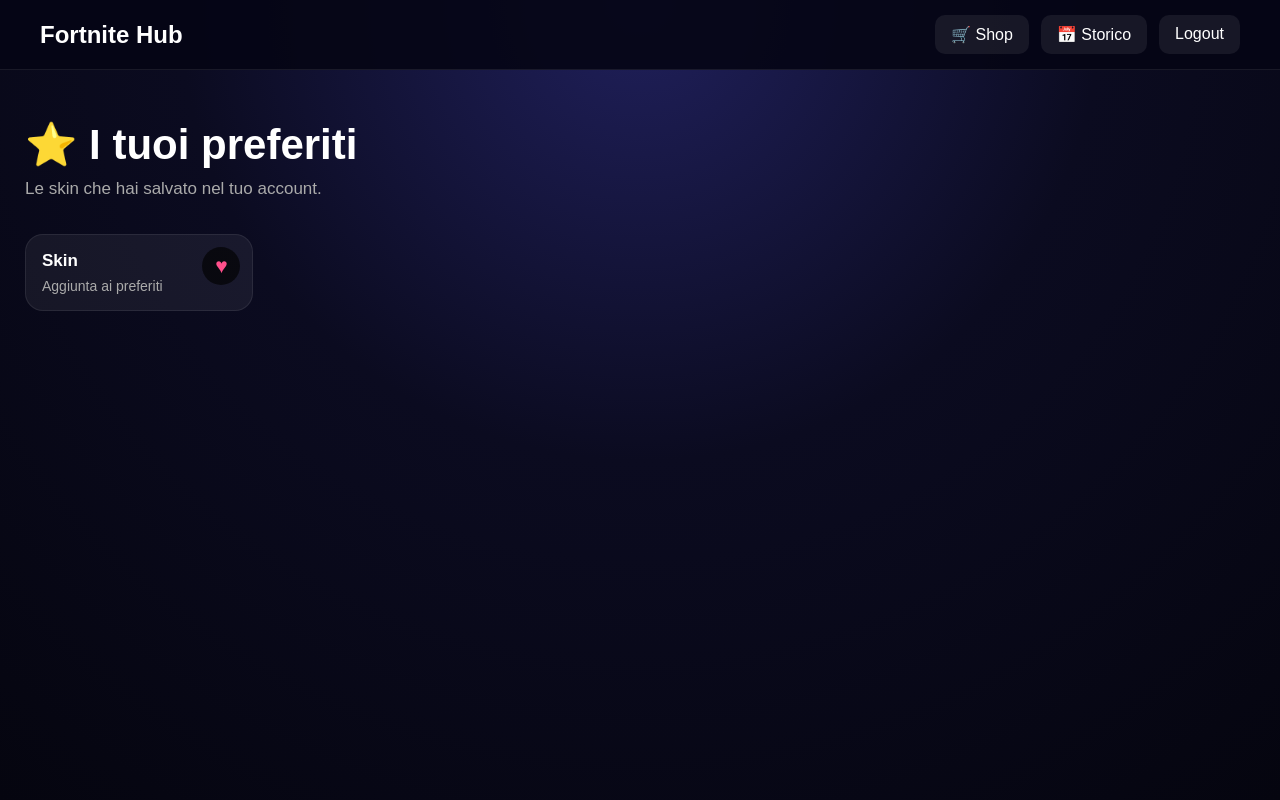
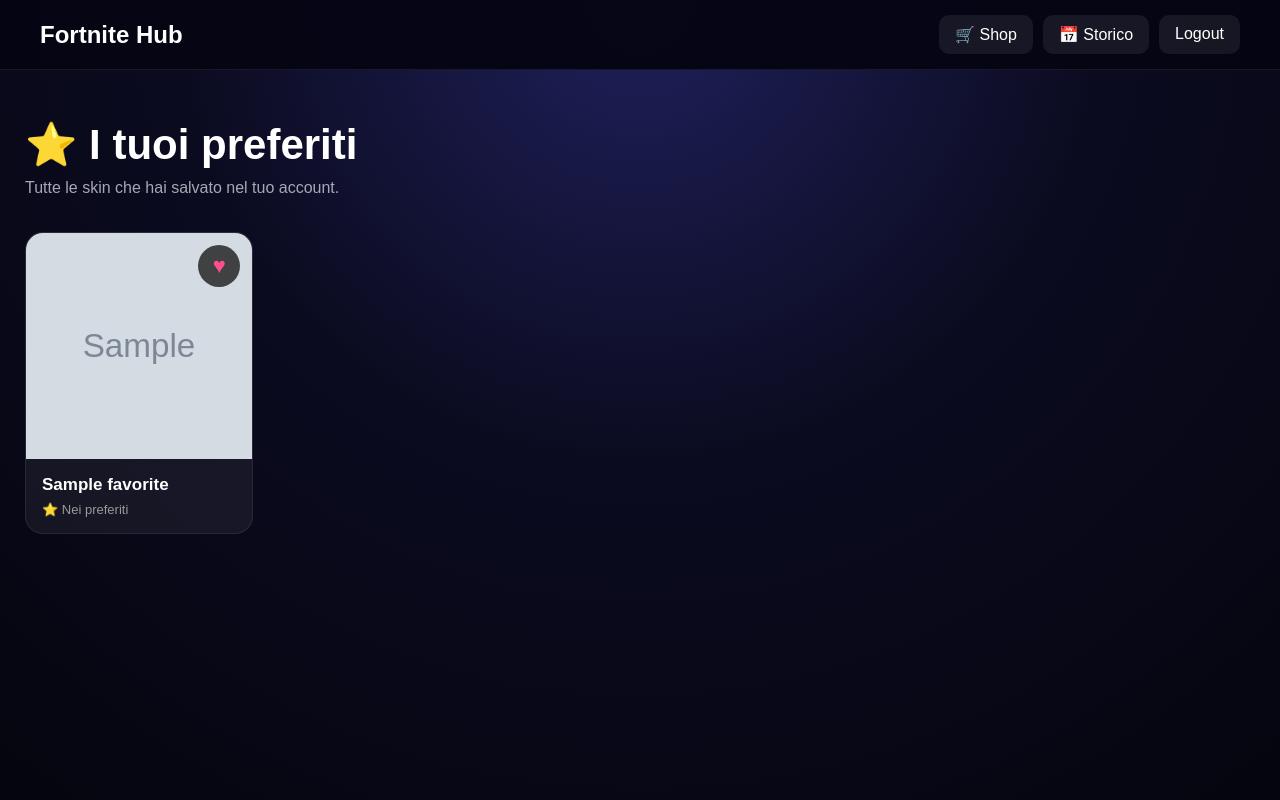
Before and after one commit to Eraldo1829/Fortnite-hub, a Flask app: page /favorites in a window 1280 px wide. Run offline with Flask 3, Linux system fonts and the light colour scheme; the visitor is signed in with stand-in values (Sample User, id 1); tables that the repository leaves empty hold one stand-in row (values such as "Sample post"); grey boxes marked "Sample" are stand-in pictures.

Commit message:
Update favorites.html

```diff
--- a/templates/favorites.html
+++ b/templates/favorites.html
@@ -21,7 +21,7 @@
         }
 
         body {
-            font-family: Arial, sans-serif;
+            font-family: Arial, Helvetica, sans-serif;
             background:
                 radial-gradient(
                     circle at top,
@@ -39,25 +39,25 @@
             align-items: center;
             justify-content: space-between;
             padding: 0 40px;
-            background: rgba(5, 5, 20, 0.9);
+            background: rgba(5, 5, 20, 0.95);
             border-bottom: 1px solid rgba(255,255,255,0.08);
         }
 
         .logo {
+            color: white;
+            text-decoration: none;
             font-size: 24px;
             font-weight: 800;
-            color: white;
-            text-decoration: none;
         }
 
         .nav-links {
             display: flex;
-            gap: 12px;
+            gap: 10px;
         }
 
         .nav-links a {
+            color: white;
             text-decoration: none;
-            color: white;
             padding: 10px 16px;
             border-radius: 10px;
             background: rgba(255,255,255,0.07);
@@ -69,7 +69,7 @@
         }
 
         .container {
-            max-width: 1300px;
+            max-width: 1400px;
             margin: auto;
             padding: 50px 25px;
         }
@@ -84,37 +84,148 @@
         }
 
         .hero p {
-            color: #aaa;
-            font-size: 17px;
+            color: #a7a7b5;
+            font-size: 16px;
         }
+
+        /* =========================
+           GRID
+        ========================= */
 
         .grid {
             display: grid;
             grid-template-columns:
                 repeat(auto-fill, minmax(210px, 1fr));
+
             gap: 22px;
         }
+
+        /* =========================
+           CARD
+        ========================= */
 
         .card {
             position: relative;
             overflow: hidden;
+
             border-radius: 18px;
+
             background: rgba(255,255,255,0.06);
+
             border: 1px solid rgba(255,255,255,0.08);
-            transition: 0.25s;
+
+            transition:
+                transform 0.25s,
+                border-color 0.25s,
+                box-shadow 0.25s;
         }
 
         .card:hover {
-            transform: translateY(-5px);
-            border-color: rgba(255,255,255,0.2);
+            transform: translateY(-6px);
+
+            border-color:
+                rgba(255,255,255,0.25);
+
+            box-shadow:
+                0 15px 35px rgba(0,0,0,0.35);
         }
 
-        .card img {
+        /* =========================
+           IMAGE
+        ========================= */
+
+        .image-container {
+            position: relative;
+
             width: 100%;
+
             aspect-ratio: 1 / 1;
+
+            background:
+                linear-gradient(
+                    135deg,
+                    #171733,
+                    #29295c
+                );
+
+            overflow: hidden;
+        }
+
+        .image-container img {
+            width: 100%;
+            height: 100%;
+
             object-fit: cover;
+
             display: block;
+
+            transition:
+                transform 0.35s;
         }
+
+        .card:hover .image-container img {
+            transform: scale(1.05);
+        }
+
+        /* =========================
+           NO IMAGE
+        ========================= */
+
+        .no-image {
+            width: 100%;
+            height: 100%;
+
+            display: flex;
+
+            align-items: center;
+            justify-content: center;
+
+            color: #777;
+
+            font-size: 50px;
+        }
+
+        /* =========================
+           REMOVE BUTTON
+        ========================= */
+
+        .remove-button {
+            position: absolute;
+
+            top: 12px;
+            right: 12px;
+
+            width: 42px;
+            height: 42px;
+
+            border: none;
+
+            border-radius: 50%;
+
+            background:
+                rgba(0,0,0,0.70);
+
+            color: #ff4f8b;
+
+            font-size: 22px;
+
+            cursor: pointer;
+
+            z-index: 5;
+
+            transition: 0.2s;
+        }
+
+        .remove-button:hover {
+            transform: scale(1.1);
+
+            background:
+                rgba(0,0,0,0.9);
+        }
+
+        /* =========================
+           CONTENT
+        ========================= */
 
         .card-content {
             padding: 16px;
@@ -122,37 +233,38 @@
 
         .card-content h3 {
             font-size: 17px;
+
             margin-bottom: 7px;
+
+            white-space: nowrap;
+
+            overflow: hidden;
+
+            text-overflow: ellipsis;
         }
 
         .card-content p {
-            color: #aaa;
-            font-size: 14px;
+            color: #999;
+
+            font-size: 13px;
         }
 
-        .remove-button {
-            position: absolute;
-            top: 12px;
-            right: 12px;
-            width: 38px;
-            height: 38px;
-            border: none;
-            border-radius: 50%;
-            background: rgba(0,0,0,0.65);
-            color: #ff4f8b;
-            font-size: 21px;
-            cursor: pointer;
-        }
-
-        .remove-button:hover {
-            background: rgba(0,0,0,0.85);
-        }
+        /* =========================
+           EMPTY
+        ========================= */
 
         .empty {
             text-align: center;
+
             padding: 80px 20px;
-            background: rgba(255,255,255,0.04);
+
+            background:
+                rgba(255,255,255,0.04);
+
             border-radius: 20px;
+
+            border:
+                1px solid rgba(255,255,255,0.07);
         }
 
         .empty h2 {
@@ -231,15 +383,21 @@
 </nav>
 
 
+<!-- =========================
+     CONTENT
+========================= -->
+
 <div class="container">
 
 
     <div class="hero">
 
-        <h1>⭐ I tuoi preferiti</h1>
+        <h1>
+            ⭐ I tuoi preferiti
+        </h1>
 
         <p>
-            Le skin che hai salvato nel tuo account.
+            Tutte le skin che hai salvato nel tuo account.
         </p>
 
     </div>
@@ -247,66 +405,112 @@
 
     {% if favorites %}
 
+
         <div class="grid">
+
 
             {% for item in favorites %}
 
+
                 <div
                     class="card"
-                    id="favorite-{{ item['item_id'] }}"
+                    id="favorite-{{ item['_item_id'] }}"
                 >
 
-                    {% if item['image_url'] %}
+
+                    <!-- =========================
+                         IMAGE
+                    ========================= -->
+
+                    <div class="image-container">
+
+
+                        {% if item['_image_url'] %}
+
 
                             <img
-                            src="{{ item['image_url'] }}"
-                            alt="{{ item['item_name'] }}"
+                                src="{{ item['_image_url'] }}"
+                                alt="{{ item['_item_name'] }}"
+                                loading="lazy"
                             >
+
+
+                        {% else %}
+
+
+                            <div class="no-image">
+                                🎮
+                            </div>
+
 
                         {% endif %}
 
+
+                        <!-- =========================
+                             REMOVE
+                        ========================= -->
 
                         <button
                             class="remove-button"
                             onclick="removeFavorite(
                                 event,
                                 this,
-                            '{{ item['item_id'] }}'
+                                '{{ item['_item_id'] }}'
                             )"
+                            title="Rimuovi dai preferiti"
                         >
                             ♥
                         </button>
 
 
+                    </div>
+
+
+                    <!-- =========================
+                         INFO
+                    ========================= -->
+
                     <div class="card-content">
 
+
                         <h3>
-                            {{ item['item_name'] or 'Skin' }}
+                            {{ item['_item_name'] or 'Skin' }}
                         </h3>
 
+
                         <p>
-                            Aggiunta ai preferiti
+                            ⭐ Nei preferiti
                         </p>
+
 
                     </div>
 
+
                 </div>
+
 
             {% endfor %}
 
+
         </div>
+
 
     {% else %}
 
+
         <div class="empty">
+
 
             <h2>
                 Nessun preferito
             </h2>
 
+
             <p>
-                Vai nello Shop e salva le skin che ti interessano.
+                Vai nello Shop e salva le skin
+                che ti interessano.
             </p>
+
 
             <a
                 href="/skins"
@@ -393,9 +612,13 @@ async function removeFavorite(
 
         }
 
+
     } catch (error) {
 
-        console.error(error);
+        console.error(
+            "Errore rimozione preferito:",
+            error
+        );
 
         button.disabled = false;
 
```
Also changed, not shown: other parts of templates/favorites.html (+65 -10 lines). Lines whose indentation alone changed are shown as unchanged.
